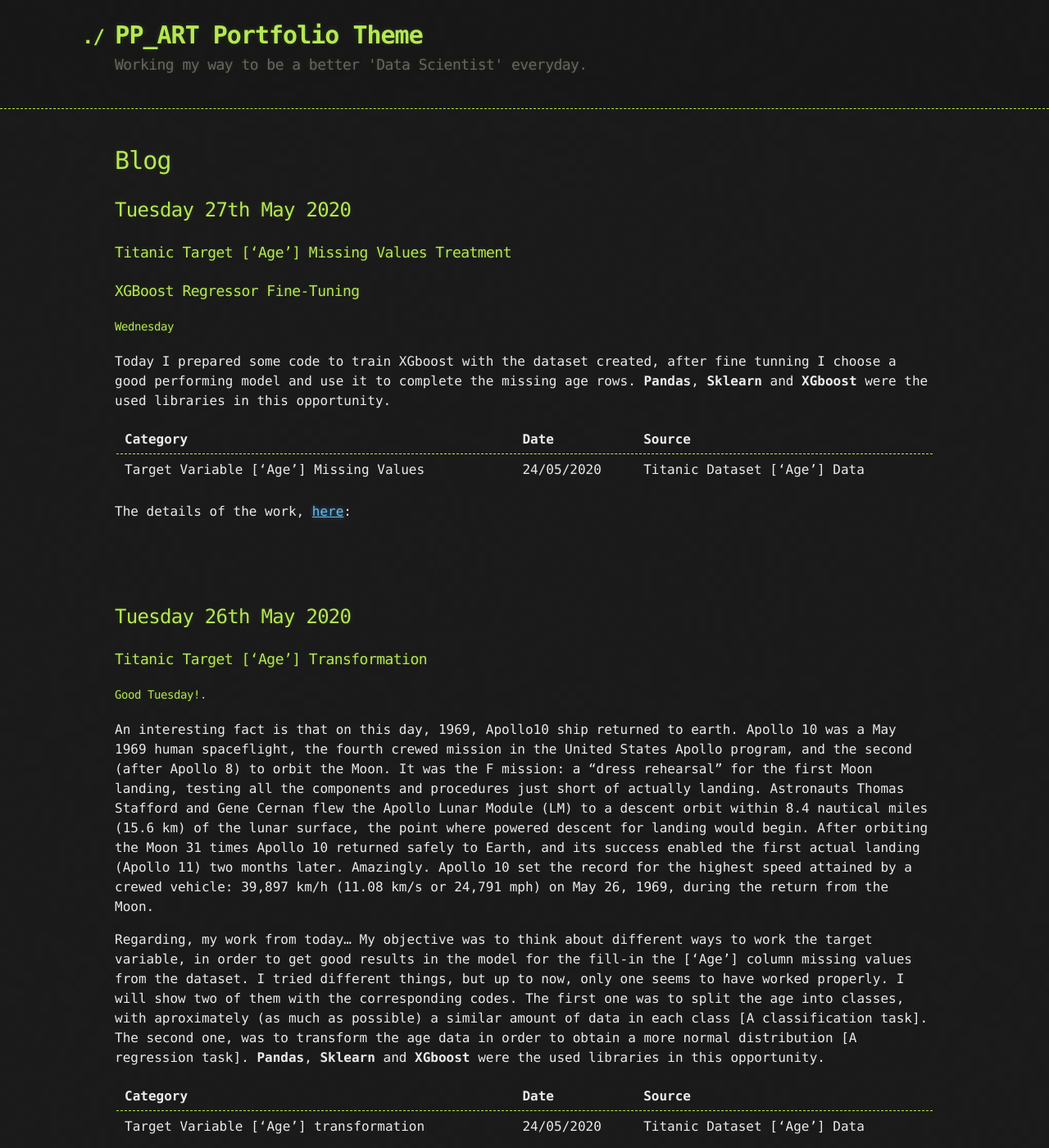
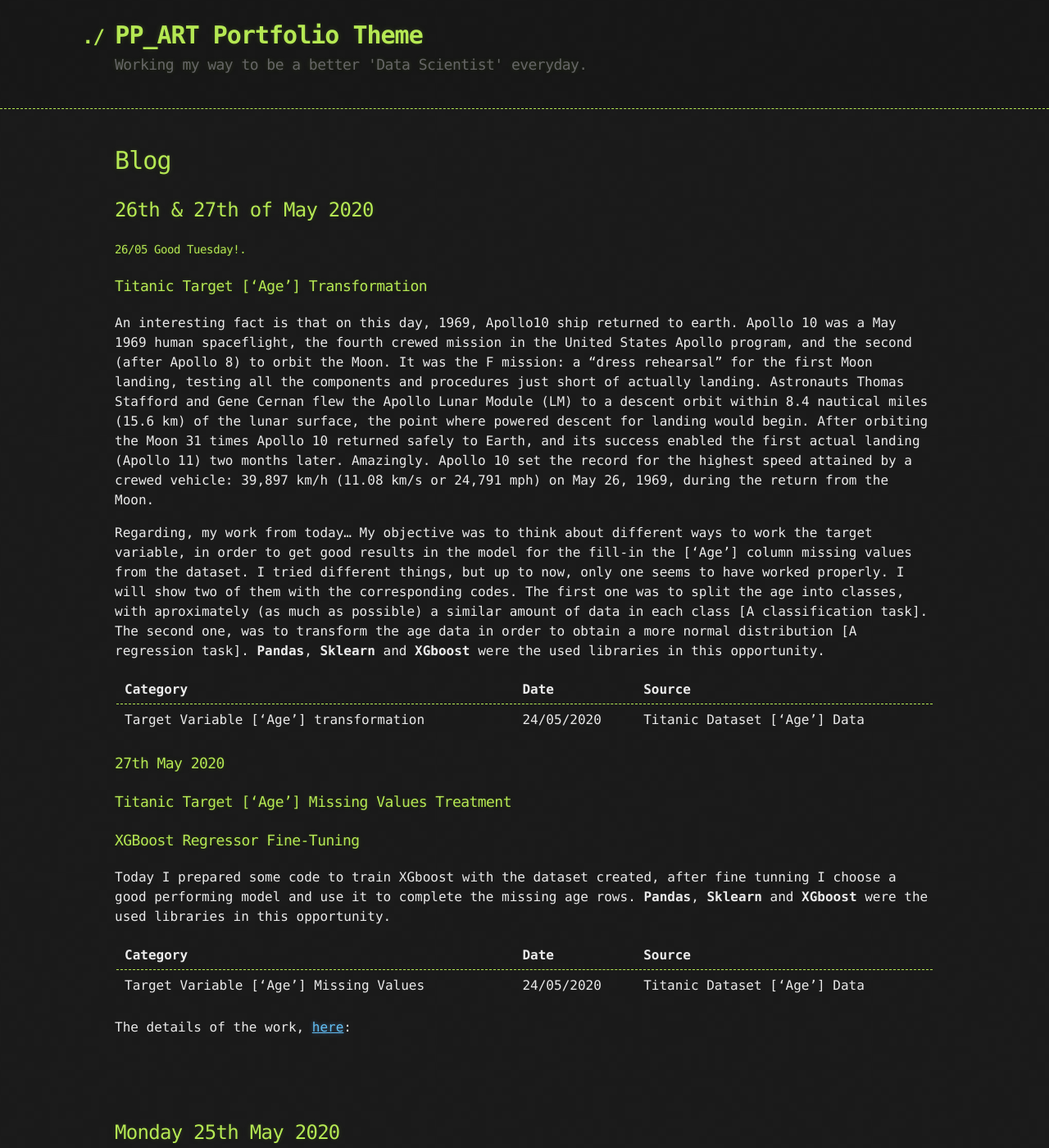
Before and after one commit to PaulB86UK/PP_ART, a Jekyll site: the page built from docs/Blog.md, in a window 1280 px wide and 1400 px high. Shown: the whole window at 82% size. Built offline with Jekyll 4.4.1, drawn with Linux system fonts in a browser that asks for light colours; our own code applies the rules of GitHub Pages for plain Markdown files; some of the changed lines change nothing that is shown.

Commit message:
Update Blog.md

```diff
--- a/docs/Blog.md
+++ b/docs/Blog.md
@@ -5,29 +5,13 @@ permalink: /Blog/
 
 # Blog
 
-## Tuesday 27th May 2020
-### Titanic Target ['Age'] Missing Values Treatment
-### XGBoost Regressor Fine-Tuning
+## 26th & 27th of  May 2020
 
-#### Wednesday
-Today I prepared some code to train XGboost with the dataset created, after fine tunning I choose a good performing model and use it to complete the missing age rows.
-**Pandas**, **Sklearn** and **XGboost** were the used libraries in this opportunity.
-
-|                   Category                   |    Date   |            Source            |
-|:---------------------------------------------|:----------|:-----------------------------|
-| Target Variable ['Age'] Missing Values       |24/05/2020 | Titanic Dataset ['Age'] Data |
-
-The details of the work, [here](https://paulb86uk.github.io/PP_ART.github.io/2020/27_5):
-
-#### &nbsp;
-#### &nbsp;
-
-## Tuesday 26th May 2020
+#### 26/05 Good Tuesday!.
 ### Titanic Target ['Age'] Transformation
 
-#### Good Tuesday!.
+An interesting fact is that on this day, 1969, Apollo10 ship returned to earth. Apollo 10 was a May 1969 human spaceflight, the fourth crewed mission in the United States Apollo program, and the second (after Apollo 8) to orbit the Moon. It was the F mission: a "dress rehearsal" for the first Moon landing, testing all the components and procedures just short of actually landing. Astronauts Thomas Stafford and Gene Cernan flew the Apollo Lunar Module (LM) to a descent orbit within 8.4 nautical miles (15.6 km) of the lunar surface, the point where powered descent for landing would begin. After orbiting the Moon 31 times Apollo 10 returned safely to Earth, and its success enabled the first actual landing (Apollo 11) two months later. Amazingly. Apollo 10 set the record for the highest speed attained by a crewed vehicle: 39,897 km/h (11.08 km/s or 24,791 mph) on May 26, 1969, during the return from the Moon.
 
-An interesting fact is that on this day, 1969, Apollo10 ship returned to earth. Apollo 10 was a May 1969 human spaceflight, the fourth crewed mission in the United States Apollo program, and the second (after Apollo 8) to orbit the Moon. It was the F mission: a "dress rehearsal" for the first Moon landing, testing all the components and procedures just short of actually landing. Astronauts Thomas Stafford and Gene Cernan flew the Apollo Lunar Module (LM) to a descent orbit within 8.4 nautical miles (15.6 km) of the lunar surface, the point where powered descent for landing would begin. After orbiting the Moon 31 times Apollo 10 returned safely to Earth, and its success enabled the first actual landing (Apollo 11) two months later. Amazingly. Apollo 10 set the record for the highest speed attained by a crewed vehicle: 39,897 km/h (11.08 km/s or 24,791 mph) on May 26, 1969, during the return from the Moon.
 
 Regarding, my work from today... My objective was to think about different ways to work the target variable, in order to get good results in the model for the fill-in the ['Age'] column missing values from the dataset.
 I tried different things, but up to now, only one seems to have worked properly. I will show two of them with the corresponding codes. The first one was to split the age into classes, with aproximately (as much as possible) a similar amount of data in each class [A classification task]. The second one, was to transform the age data in order to obtain a more normal distribution [A regression task]. **Pandas**, **Sklearn** and **XGboost** were the used libraries in this opportunity.
@@ -37,6 +21,16 @@ I tried different things, but up to now, only one seems to have worked properly.
 | Target Variable ['Age']  transformation      |24/05/2020 | Titanic Dataset ['Age'] Data |
 
 
+### 27th May 2020
+### Titanic Target ['Age'] Missing Values Treatment
+### XGBoost Regressor Fine-Tuning
+
+Today I prepared some code to train XGboost with the dataset created, after fine tunning I choose a good performing model and use it to complete the missing age rows.
+**Pandas**, **Sklearn** and **XGboost** were the used libraries in this opportunity.
+
+|                   Category                   |    Date   |            Source            |
+|:---------------------------------------------|:----------|:-----------------------------|
+| Target Variable ['Age'] Missing Values       |24/05/2020 | Titanic Dataset ['Age'] Data |
 
 The details of the work, [here](https://paulb86uk.github.io/PP_ART.github.io/2020/26_5):
 #### &nbsp;
```
